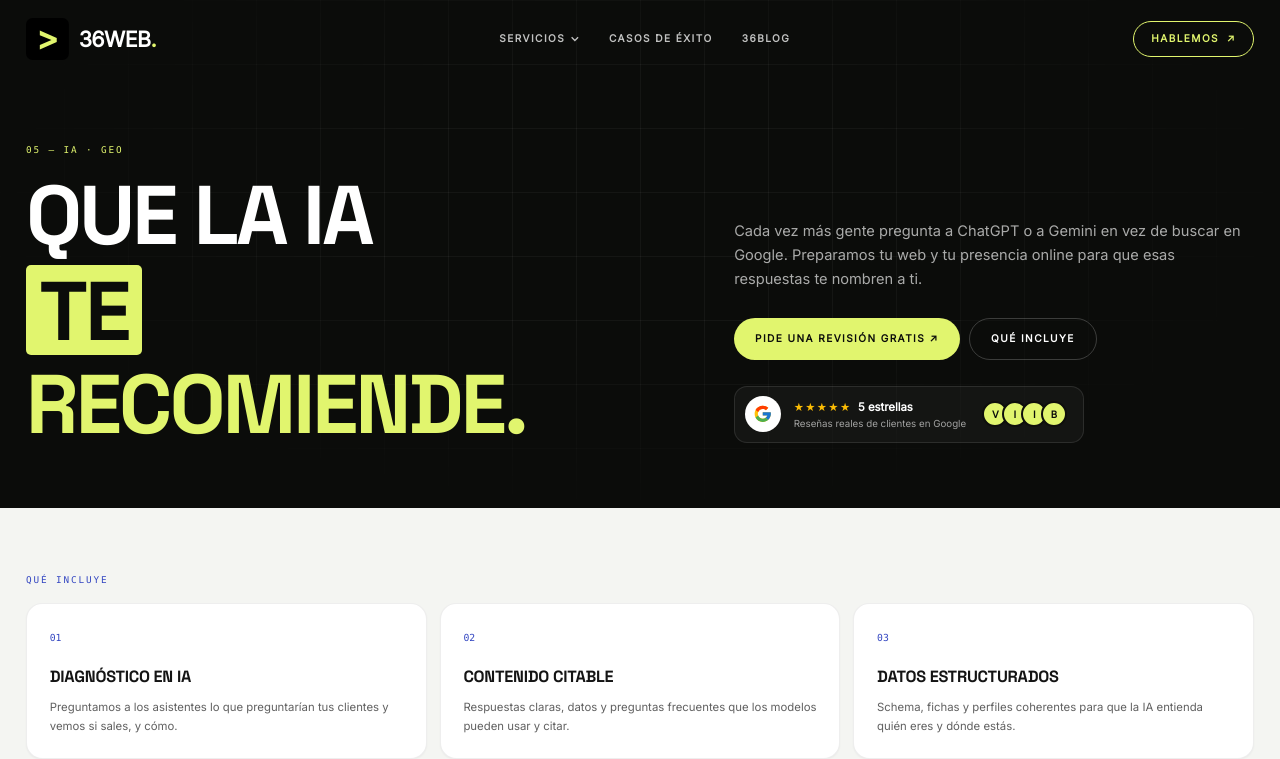
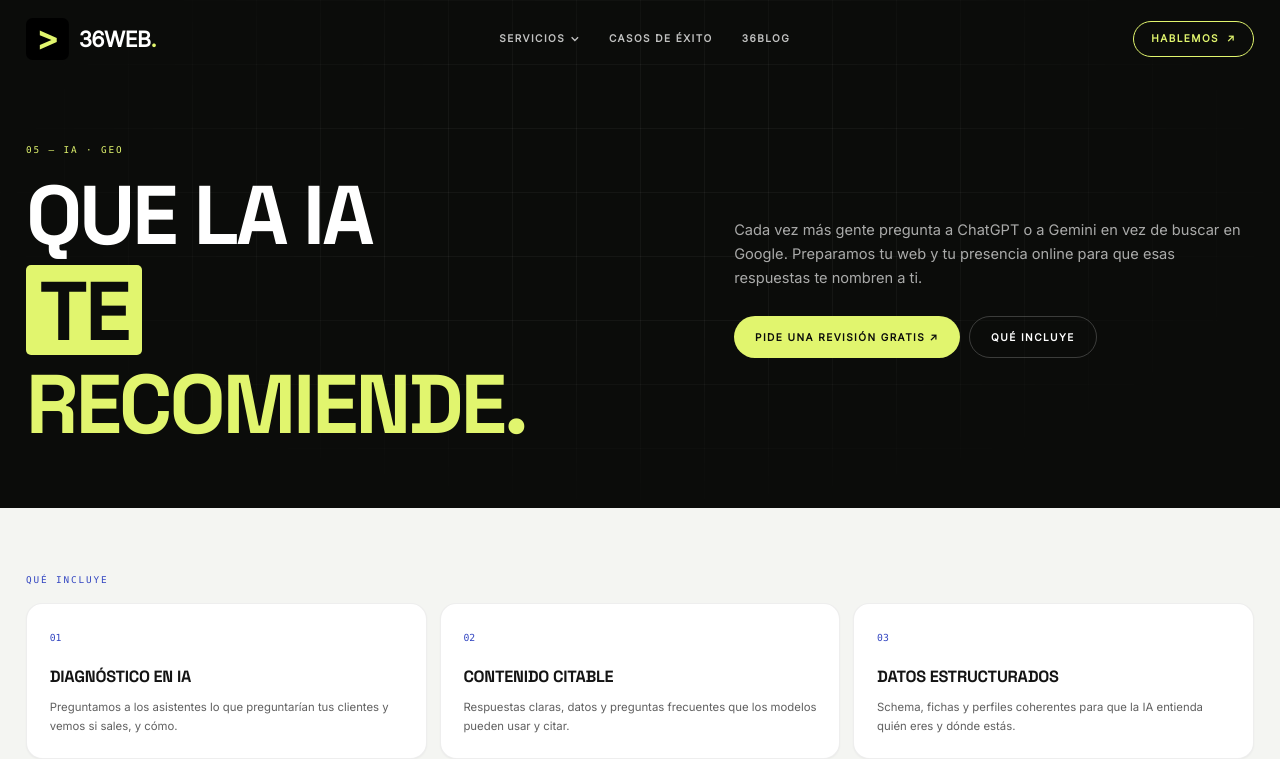
Before and after one commit to danipereiradev/portfolio-nuevo, a React (Vite) app: page /servicios/geo in a window 1280 px wide. Shown: the top 759 px of the page. Built offline with nearby package versions, Linux system fonts and the light colour scheme.

Commit message:
Sello de Google: widget real de Trustindex en home y servicios

```diff
--- a/src/redesign/GoogleBadge.tsx
+++ b/src/redesign/GoogleBadge.tsx
@@ -1,47 +1,10 @@
-import { GOOGLE_REVIEWS_URL, allTestimonials } from '../data/testimonials';
+import TestimonialsBadge from '../components/TestimonialsBadge';
 
-// Sello de reseñas de Google para los hero. Enlaza a las reseñas reales.
-const initials = allTestimonials
-  .filter((t) => t.source === 'google')
-  .slice(0, 4)
-  .map((t) => t.name.trim()[0]?.toUpperCase() ?? '');
-
+// Sello de reseñas de Google: usa el widget real de Trustindex (components/TestimonialsBadge).
 export default function GoogleBadge({ className = '' }: { className?: string }) {
   return (
-    <a
-      href={GOOGLE_REVIEWS_URL}
-      target='_blank'
-      rel='noopener noreferrer'
-      className={`group inline-flex items-center gap-4 rounded-2xl border border-white/10 bg-white/[0.04] py-3 pl-3 pr-5 transition-colors hover:border-[#e1f56e]/60 ${className}`}
-      aria-label='Ver las reseñas de 36web en Google'
-    >
-      <span className='flex h-11 w-11 shrink-0 items-center justify-center rounded-full bg-white'>
-        <svg viewBox='0 0 48 48' className='h-6 w-6' aria-hidden='true'>
-          <path fill='#FFC107' d='M43.6 20.5H42V20H24v8h11.3C33.7 32.7 29.2 36 24 36c-6.6 0-12-5.4-12-12s5.4-12 12-12c3.1 0 5.8 1.2 7.9 3.1l5.7-5.7C34 6.1 29.3 4 24 4 12.9 4 4 12.9 4 24s8.9 20 20 20 20-8.9 20-20c0-1.3-.1-2.4-.4-3.5z' />
-          <path fill='#FF3D00' d='M6.3 14.7l6.6 4.8C14.7 15.1 19 12 24 12c3.1 0 5.8 1.2 7.9 3.1l5.7-5.7C34 6.1 29.3 4 24 4 16.3 4 9.7 8.3 6.3 14.7z' />
-          <path fill='#4CAF50' d='M24 44c5.2 0 9.9-2 13.4-5.2l-6.2-5.2C29.2 35.1 26.7 36 24 36c-5.2 0-9.6-3.3-11.3-7.9l-6.5 5C9.5 39.6 16.2 44 24 44z' />
-          <path fill='#1976D2' d='M43.6 20.5H42V20H24v8h11.3c-.8 2.2-2.2 4.2-4.1 5.6l6.2 5.2C37 39.2 44 34 44 24c0-1.3-.1-2.4-.4-3.5z' />
-        </svg>
-      </span>
-      <span className='flex flex-col'>
-        <span className='flex items-center gap-2'>
-          <span className='text-sm tracking-[0.12em] text-[#fbbc04]' aria-hidden='true'>
-            ★★★★★
-          </span>
-          <span className='text-sm font-extrabold text-[#ffffff]'>5 estrellas</span>
-        </span>
-        <span className='mt-0.5 text-xs text-[#ffffff]/60 group-hover:text-[#ffffff]/80'>Reseñas reales de clientes en Google</span>
-      </span>
-      <span className='ml-1 hidden -space-x-2 sm:flex' aria-hidden='true'>
-        {initials.map((l, i) => (
-          <span
-            key={i}
-            className='flex h-8 w-8 items-center justify-center rounded-full border-2 border-[#0e0e0c] bg-[#e1f56e] text-xs font-black text-[#0b0c0a]'
-          >
-            {l}
-          </span>
-        ))}
-      </span>
-    </a>
+    <div className={`rd-trustindex ${className}`}>
+      <TestimonialsBadge />
+    </div>
   );
 }
--- a/src/redesign/redesign.css
+++ b/src/redesign/redesign.css
@@ -280,3 +280,8 @@
 .rd-faq summary::after { content: '+'; color: var(--rd-accent); font-weight: 900; }
 .rd-faq details[open] summary::after { content: '–'; }
 .rd-faq details p { margin-top: 0.6rem; }
+
+/* Sello de Trustindex alineado a la izquierda en los hero */
+.rd-trustindex { width: fit-content; max-width: 100%; }
+.rd-trustindex .ti-widget { text-align: left !important; }
+.rd-trustindex .ti-widget > * { margin-left: 0 !important; }
```
